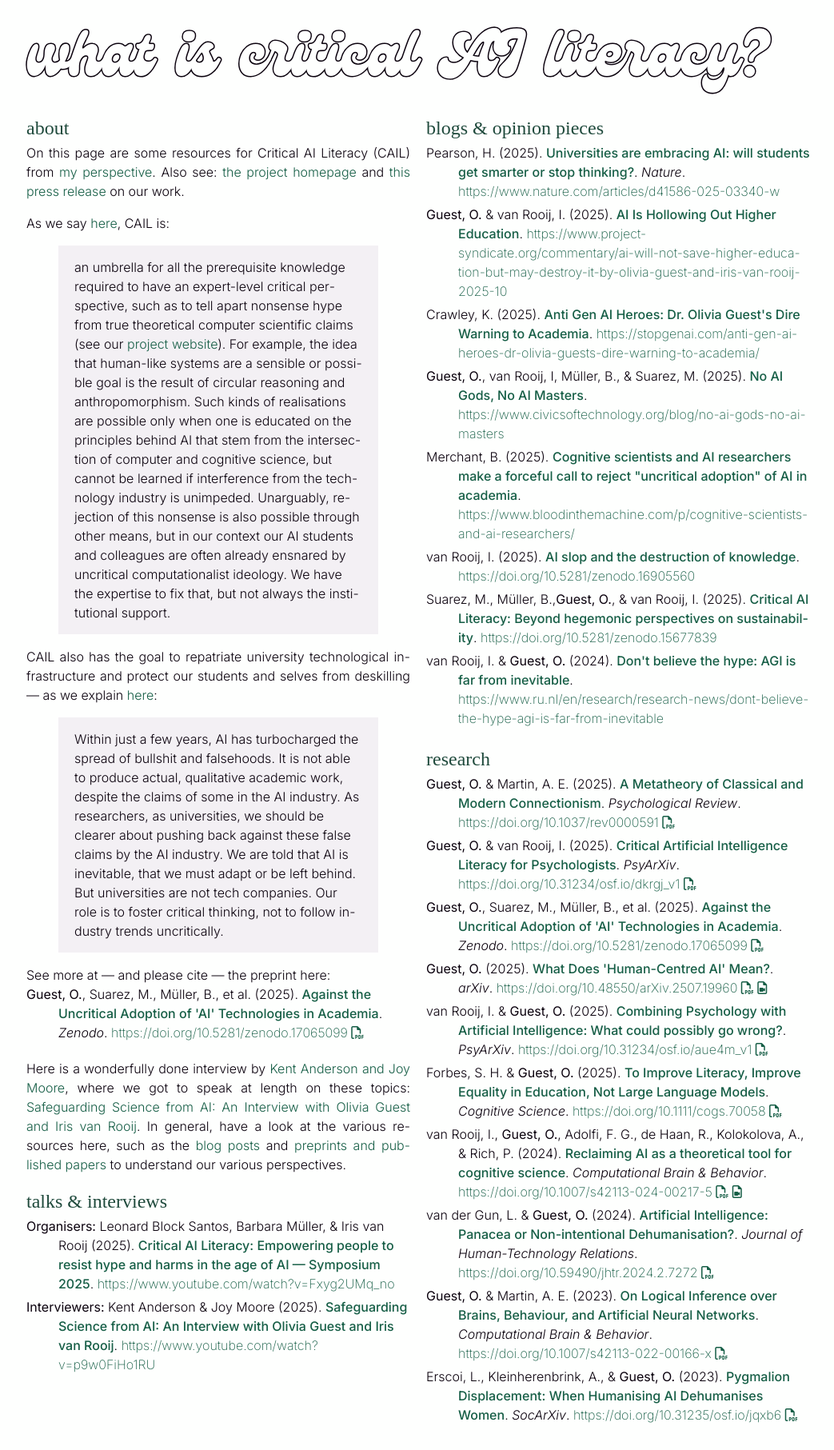
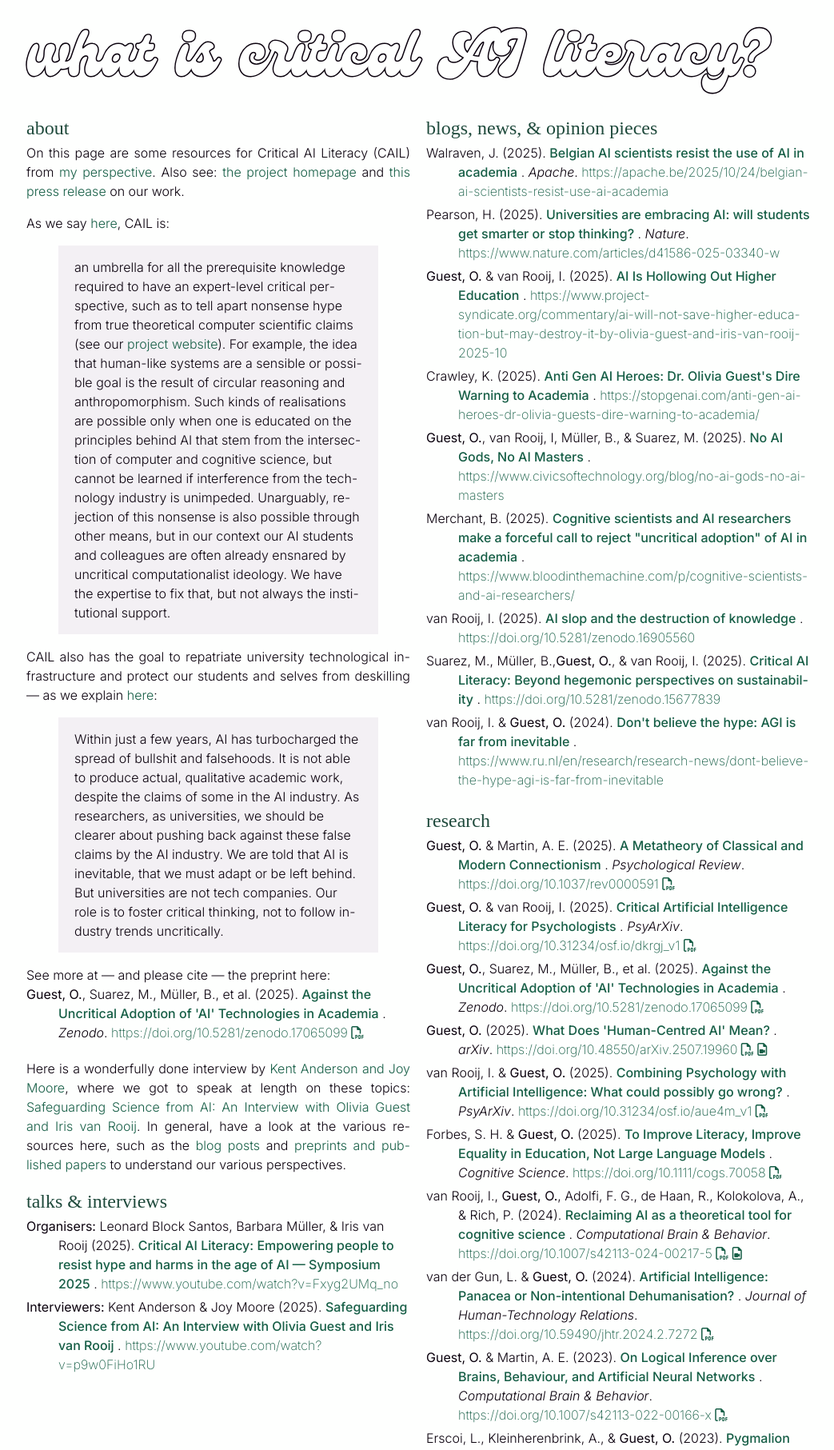
Before and after one commit to oliviaguest/oliviaguest.github.io, a Jekyll site: the page built from CAIL.html, in a window 1280 px wide, cut to the strip 411-2224 px from the top of the page. Shown: the whole strip at 80% size, without its empty margins (117-1160 px from the left). Built offline with Jekyll 4.4.1, drawn with Linux system fonts in a browser that asks for light colours; nearby versions of some CDN libraries; some web fonts are replaced; library files that are not in the unit come from our copies; a style sheet for code colours, icons or effects is not loaded.

Commit message:
new article

```diff
--- a/CAIL.html
+++ b/CAIL.html
@@ -35,7 +35,7 @@ document.getElementById("header").style.backgroundPosition = randomLocation;
 <div class="row">
 
         <div class="col-12">
-        <h2 id="cail"><a href="#cail">what is critical AI literacy?</a></h2>
+        <h2 id="cail" class="letsgo" data-text="what is critical AI literacy?"><a href="#cail">what is critical AI literacy?</a></h2>
         </div>
 
     <div class="col-12 col-6-md col-6-lg">
@@ -77,7 +77,7 @@ document.getElementById("header").style.backgroundPosition = randomLocation;
     <div class="col-12 col-6-md col-6-lg">
 
 
-        <h3 id="blogs"><a href="#blogs">blogs & opinion pieces</a></h3>
+        <h3 id="blogs"><a href="#blogs">blogs, news, & opinion pieces</a></h3>
 
         {% assign blogs = site.data.publications | sort:"date" | reverse | where: 'tags', 'cail'  | where: 'selected', '3' %}
         {% include publications_copy.html publications=blogs %}
--- a/_data/publications.yml
+++ b/_data/publications.yml
@@ -630,3 +630,16 @@
   selected: 3
   tags:
   - cail
+
+
+- date: 2025-10-24
+  type: news
+  status: published
+  authors:  Walraven, J.
+  title: "Belgian AI scientists resist the use of AI in academia"
+  journal: Apache
+  display-url: https://apache.be/2025/10/24/belgian-ai-scientists-resist-use-ai-academia
+  url: https://apache.be/2025/10/24/belgian-ai-scientists-resist-use-ai-academia?cdlnk=OFNhOGFlak5qRTE1cjhPbXR6eWMvL2VMRER0cVArcDNzT1Q0cjhVU3N2NVhYUG5GT3dKcjFsZVM2dDFPMyt5SVhVRStyQ3BvRVA4bTU5R1k5MnplSGc9PTo6YzQ1Mzc5NzAzODk5OTI2ZDkzNTY1NmUxNmQ3MjU5NTk%3D
+  selected: 3
+  tags:
+  - cail
--- a/_includes/publications_copy.html
+++ b/_includes/publications_copy.html
@@ -9,10 +9,14 @@
       ({% if publication.status == 'inpress' %}{{ publication.status }}{% else %}{{publication.date | date: "%Y"}}{% endif %}).
       <!-- <div class="title"> -->
         {% if publication.doi %}
-        <a class="title" href="//doi.org/{{ publication.doi }}">{{ publication.title }}</a>{% elsif publication.url %}
-        <a class="title" href="{{ publication.url }}">{{ publication.title }}</a>{% elsif publication.arxiv %}
-        <a class="title" href="{{ publication.arxiv }}">{{ publication.title }}</a>{% elsif publication.pdf %}
-        <a class="title" href="{{ publication.pdf }}">{{ publication.title }}</a>{% else %} {{ publication.title }}
+        <a class="title" href="//doi.org/{{ publication.doi }}">{{ publication.title }}</a>
+        {% elsif publication.url %}
+        <a class="title" href="{{ publication.url }}">{{ publication.title }}</a>
+        {% elsif publication.arxiv %}
+        <a class="title" href="{{ publication.arxiv }}">{{ publication.title }}</a>
+        {% elsif publication.pdf %}
+        <a class="title" href="{{ publication.pdf }}">{{ publication.title }}</a>
+        {% else %} {{ publication.title }}
         {% endif %}.
       <!-- </div>. -->
         {% if publication.journal %}<i>{{ publication.journal }}</i>.
@@ -21,7 +25,9 @@
 
         {% if publication.doi %}<a class="lighter" href="//doi.org/{{ publication.doi }}">https://doi.org/{{ publication.doi }}</a>
         {% elsif publication.zenodo %}<a class="lighter" href="{{ publication.zenodo }}">{{ publication.zenodo }}</a>
-        {% elsif publication.url %}<a class="lighter" href="{{ publication.url }}">{{ publication.url }}</a>{% endif %}
+        {% elsif publication.display-url %}<a class="lighter" href="{{ publication.url }}">{{ publication.display-url }}</a>
+        {% elsif publication.url %}<a class="lighter" href="{{ publication.url }}">{{ publication.url }}</a>
+        {% endif %}
 
 
         <span class="small-icons">
--- a/css/ai.css
+++ b/css/ai.css
@@ -89,6 +89,7 @@ h1 a {
 }
 
 
+
 li {
         text-align: left;
 }
@@ -113,10 +114,50 @@ h2
 }
 
 h2#cail a, h2#activism a, h2#allies a  {
-        color: light-dark(var(--light-bg), var(--dark-bg));
-            -webkit-text-stroke: 0.3rem light-dark(var(--light-color), var(--dark-color));
-               paint-order: stroke fill;
+  /* background: url("../images/page6.png") no-repeat; */
+        -webkit-background-clip: text;
+          color: light-dark(var(--light-bg), var(--dark-bg));
+        -webkit-text-stroke: 0.3rem light-dark(var(--light-color), var(--dark-color));
+        paint-order:  stroke fill;
+
+
 }
+
+
+
+/* https://stackoverflow.com/questions/78298117/how-can-i-style-text-with-image-stroke-and-shadow-simultaneously */
+/* .letsgo {
+  position: relative;
+  text-decoration: none;
+
+  background-image:
+        linear-gradient(light-dark(var(--light-tb), var(--dark-tb))), url("../images/page6.png");
+
+
+
+  background-clip: text;
+  -webkit-background-clip: text;
+  color: transparent;
+  -webkit-text-fill-color: transparent;
+  paint-order:  stroke fill;
+
+
+}
+.letsgo::after {
+  content: attr(data-text);
+  position: absolute;
+  top: 0;
+  left: 0;
+  z-index: -1;
+  color: transparent;
+  -webkit-text-fill-color: transparent;
+  -webkit-background-clip: text;
+  -moz-background-clip: text;
+  -webkit-text-stroke: 0.3rem light-dark(var(--light-color), var(--dark-color));
+  paint-order:  stroke fill;
+
+} */
+
 
 .activism {
         /* background-image: url("../images/page4.png"); */
```
